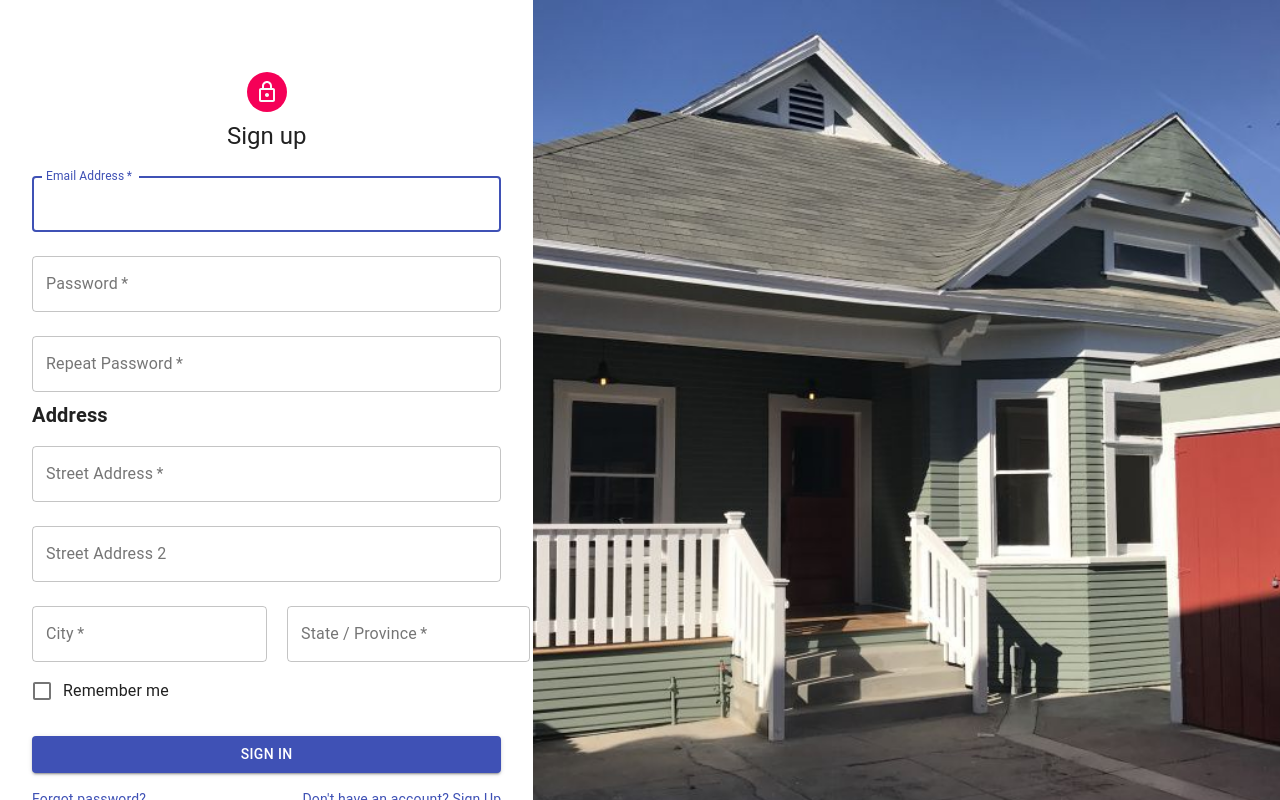
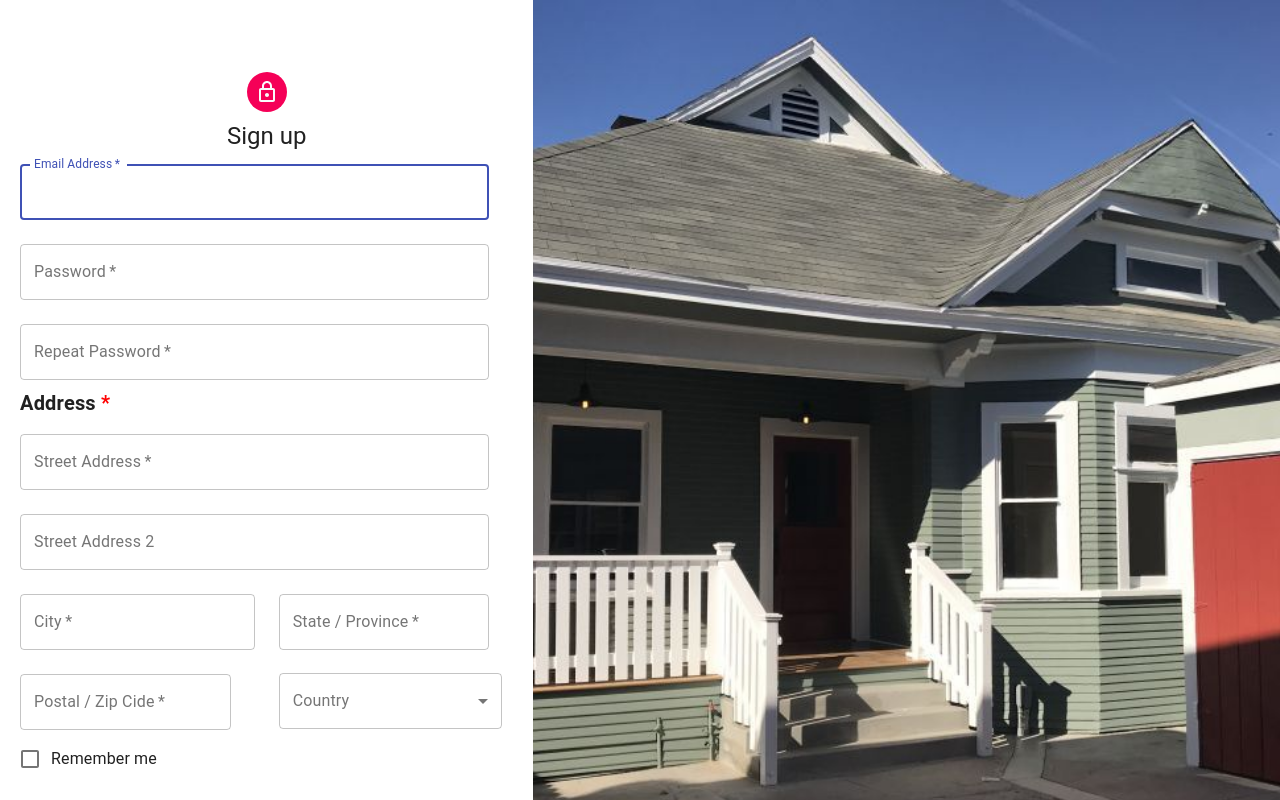
Before and after one commit to addisaba-software-solutions/Sharreit_Frontend, a React (Create React App) app: page / in a window 1280 px wide. Shown: the top 800 px of the page. Built offline with nearby package versions, Linux system fonts and the light colour scheme; the HTML template or start-up script is replaced by a standard one.

Commit message:
Updated Registration

```diff
--- /dev/null
+++ b/src/Components/Registration/data.jsx
@@ -0,0 +1,35 @@
+exports.fields = {
+    email: {
+        error: false,
+        errorText: "Please enter your email"
+    },
+
+    password: {
+        error: false,
+        errorText: "Please enter your password"
+    },
+
+    confirm_password: {
+        error: false,
+        errorText: "Passwords don't match"
+    },
+
+    address_steet: {
+        error: false,
+        errorText: "Please enter your street address"
+    },
+
+    city: {
+        error: false,
+        errorText: "Please enter the city you reside in"
+    },
+
+    state: {
+        error: false,
+        errorText: "Please enter the state you reside in"
+    }
+}
+
+exports.options = {
+    country: ['US', 'UK']
+}
--- a/src/Components/Registration/index.jsx
+++ b/src/Components/Registration/index.jsx
@@ -1,24 +1,18 @@
-import React from 'react';
-import Avatar from '@material-ui/core/Avatar';
-import Button from '@material-ui/core/Button';
-import CssBaseline from '@material-ui/core/CssBaseline';
-import TextField from '@material-ui/core/TextField';
-import FormControlLabel from '@material-ui/core/FormControlLabel';
-import Checkbox from '@material-ui/core/Checkbox';
-import Link from '@material-ui/core/Link';
-import Paper from '@material-ui/core/Paper';
-import Box from '@material-ui/core/Box';
-import Grid from '@material-ui/core/Grid';
-import LockOutlinedIcon from '@material-ui/icons/LockOutlined';
-import Typography from '@material-ui/core/Typography';
+import React from 'react'
+import {
+    Avatar, Button, CssBaseline, TextField, FormControlLabel, Checkbox, Link,
+    Paper, Box, Grid, Typography, Select, InputLabel, FormControl
+} from '@material-ui/core'
+import { LockOutlined } from '@material-ui/icons'
 import useStyles from './styles'
+import { options } from './data'
 
 function Copyright() {
     return (
         <Typography variant="body2" color="textSecondary" align="center">
             {'Copyright © '}
-            <Link color="inherit" href="https://material-ui.com/">
-                Your Website
+            <Link color="inherit" href="#">
+                Sharreit
       </Link>{' '}
             {new Date().getFullYear()}
             {'.'}
@@ -35,12 +29,14 @@ export default function SignInSide() {
             <Grid item xs={12} sm={8} md={5} component={Paper} elevation={6} square>
                 <div className={classes.paper}>
                     <Avatar className={classes.avatar}>
-                        <LockOutlinedIcon />
+                        <LockOutlined />
                     </Avatar>
                     <Typography component="h1" variant="h5">
                         Sign up
                     </Typography>
                     <form className={classes.form} noValidate>
+                        <Grid container xs={12} spacing={3} display="flex" justify="space-between">
+                            <Grid container xs={12}>
                                 <TextField
                                     variant="outlined"
                                     margin="normal"
@@ -73,26 +69,30 @@ export default function SignInSide() {
                                     type="password"
                                     id="confirm_password"
                                 />
-                        <Typography className={classes.addressText}>Address</Typography>
+                                <Typography className={classes.addressText}>Address
+                                <div className={classes.astrix}>&nbsp;*</div>
+                                </Typography>
                                 <TextField
                                     variant="outlined"
                                     margin="normal"
                                     required
                                     fullWidth
-                            name="street_address"
+                                    name="street_address_1"
                                     label="Street Address"
-                            id="street_address"
+                                    id="street_address_1"
                                 />
                                 <TextField
                                     variant="outlined"
                                     margin="normal"
                                     fullWidth
-                            name="street_address_1"
+                                    name="street_address_2"
                                     label="Street Address 2"
-                            id="street_address_1"
+                                    id="street_address_2"
                                 />
-                        <Grid className={classes.minimalTextFields}>
-                            <Grid item className={classes.address_city}>
+                            </Grid>
+                            <Grid container xs={12} justify="space-between" alignItems="stretch">
+                                <Grid container xs={6}>
+                                    <Grid item>
                                         <TextField
                                             variant="outlined"
                                             margin="normal"
@@ -100,10 +100,12 @@ export default function SignInSide() {
                                             name="city"
                                             label="City"
                                             id="city"
-                                    className={classes.address_city}
+                                            fullWidth
                                         />
                                     </Grid>
-                            <Grid item className={classes.address_state}>
+                                </Grid>
+                                <Grid container xs={6} spacing={3}>
+                                    <Grid item>
                                         <TextField
                                             variant="outlined"
                                             margin="normal"
@@ -111,15 +113,57 @@ export default function SignInSide() {
                                             name="state"
                                             label="State / Province"
                                             id="state"
-                                    className={classes.address_state}
+                                            fullWidth
                                         />
                                     </Grid>
                                 </Grid>
+                                <Grid container xs={6} spacing={3}>
+                                    <Grid item>
+                                        <TextField
+                                            variant="outlined"
+                                            margin="normal"
+                                            required
+                                            name="zip_code"
+                                            label="Postal / Zip Cide"
+                                            id="zip_code"
+                                            fullWidth
+                                        />
+                                    </Grid>
+                                </Grid>
+                                <Grid container xs={6} spacing={3}>
+                                    <Grid item>
+                                    <FormControl variant="outlined" className={classes.singularField}>
+                                        <InputLabel htmlFor="country">Country</InputLabel>
+                                        <Select
+                                            required
+                                            native
+                                            label="Country"
+                                            inputProps={{
+                                                name: 'country',
+                                                id: 'country'
+                                            }}
+                                            className={classes.controlFields}
+                                            name="country"
+                                            >
+                                            <option aria-label="None" value="" />
+                                            {options.country.map(place => (
+                                                <option value={place}>{place}</option>
+                                            ))}
+                                        </Select>
+                                    </FormControl>
+                                    </Grid>
+                                </Grid>
 
+                                <Grid container xs={6}>
+                                    <Grid item>
                                     <FormControlLabel
                                         control={<Checkbox value="remember" color="primary" />}
                                         label="Remember me"
                                     />
+                                    </Grid>
+                                </Grid>
+                            </Grid>
+                            <Grid container xs={12} justify="space-between">
                                 <Button
                                     type="submit"
                                     fullWidth
@@ -127,18 +171,18 @@ export default function SignInSide() {
                                     color="primary"
                                     className={classes.submit}
                                 >
-                            Sign In
+                                    Sign Up
                                 </Button>
                                 <Grid container>
                                     <Grid item xs>
-                                <Link href="#" variant="body2">
-                                    Forgot password?
-                        </Link>
+                                        <Link href="#" variant="body2"> Forgot password? </Link>
                                     </Grid>
                                     <Grid item>
                                         <Link href="#" variant="body2">
                                             {"Don't have an account? Sign Up"}
                                         </Link>
+                                    </Grid>
+                                </Grid>
                             </Grid>
                         </Grid>
                         <Box mt={5}>
--- a/src/Components/Registration/styles.jsx
+++ b/src/Components/Registration/styles.jsx
@@ -49,5 +49,18 @@ export default makeStyles(theme => ({
 
     address_state: {
         width: 243
-    }
+    },
+
+    astrix: {
+        color: 'red',
+        float: 'right'
+    },
+
+    controlFields: {
+        width: 223
+    },
+
+    singularField: {
+        marginTop: 15
+    },
 }))
--- a/src/Config/config.jsx
+++ b/src/Config/config.jsx
@@ -0,0 +1,5 @@
+export default {
+    primaryColor: '#',
+    secondaryColor: '#',
+    teritiaryColor: '#'
+}
```
Also changed, not shown: src/Config/Networking/index.js (added, +11 -0 lines). Lines whose indentation alone changed are shown as unchanged.
